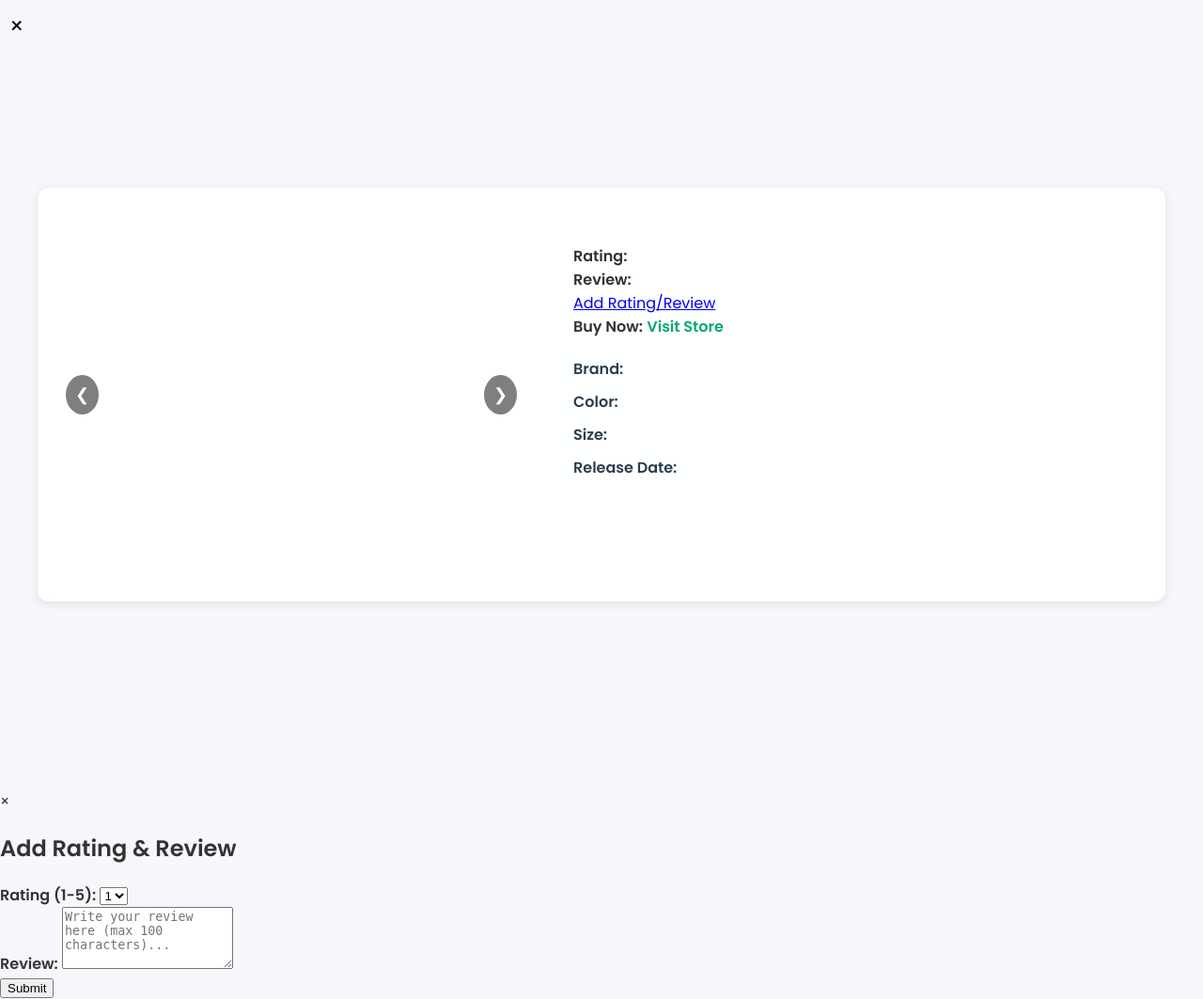
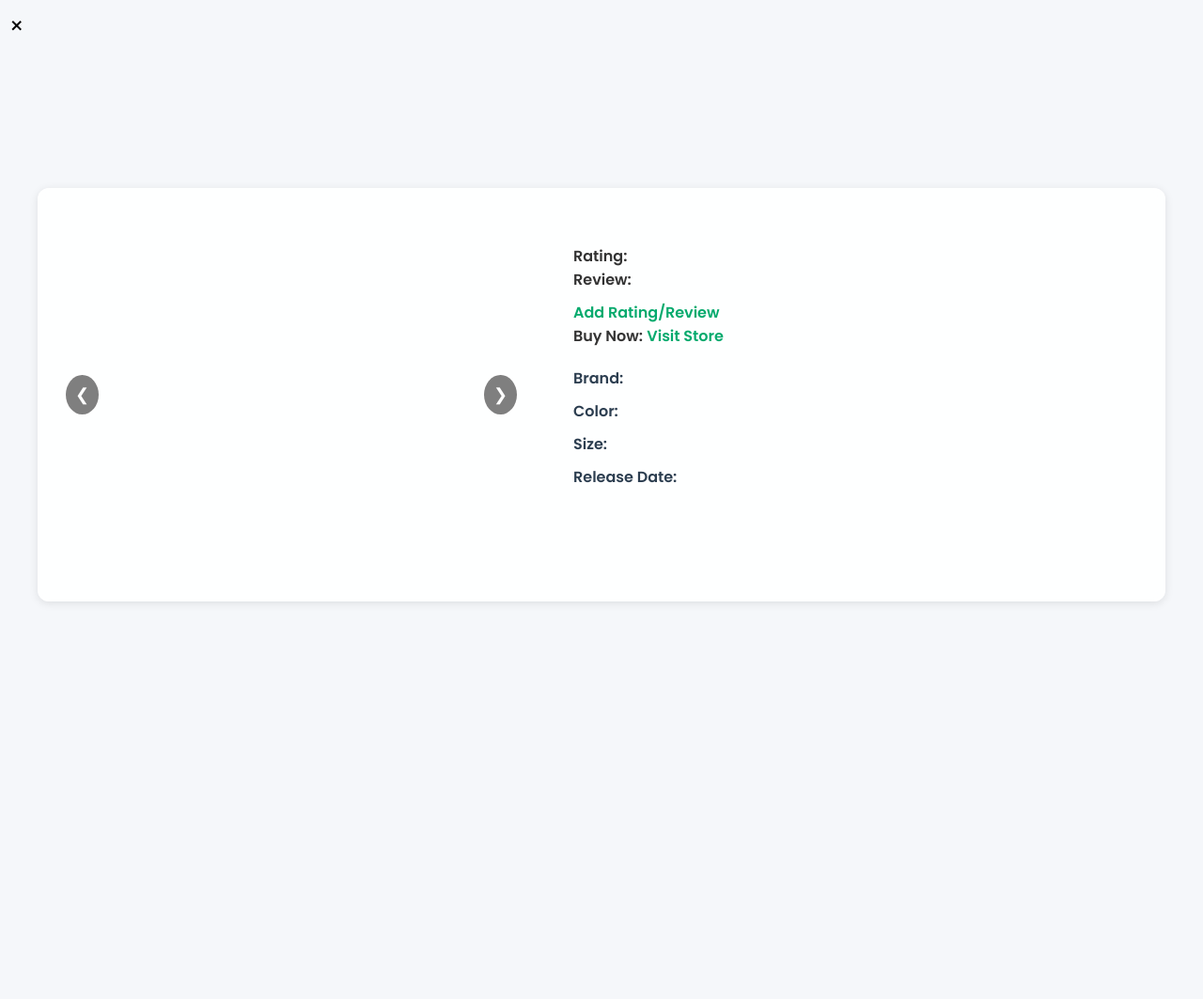
Before and after one commit to REDD-debug/COS-221---Assignment-5, a PHP site: page /COS221/view.php in a window 1280 px wide. Shown: the whole page at 94% size. After the commit the page ends 642 px from the top, so only its background shows below. Run offline with PHP 8.4, Linux system fonts and the light colour scheme.

Commit message:
Update view.css

```diff
--- a/CSS/view.css
+++ b/CSS/view.css
@@ -189,3 +189,28 @@
     background-color: #fde8e8;
     border-radius: 8px;
 }
+
+.add-rating-review a {
+    color: #04AA6D;
+    text-decoration: none;
+    font-weight: 600;
+    display: inline-block;
+    margin-top: 10px;
+}
+
+.add-rating-review a:hover {
+    text-decoration: underline;
+}
+
+.modal {
+    display: none;
+    position: fixed;
+    z-index: 1000;
+    left: 0;
+    top: 0;
+    width: 100%;
+    height: 100%;
+    background-color: rgba(0, 0, 0, 0.5);
+    justify-content: center;
+    align-items: center;
+}
```
